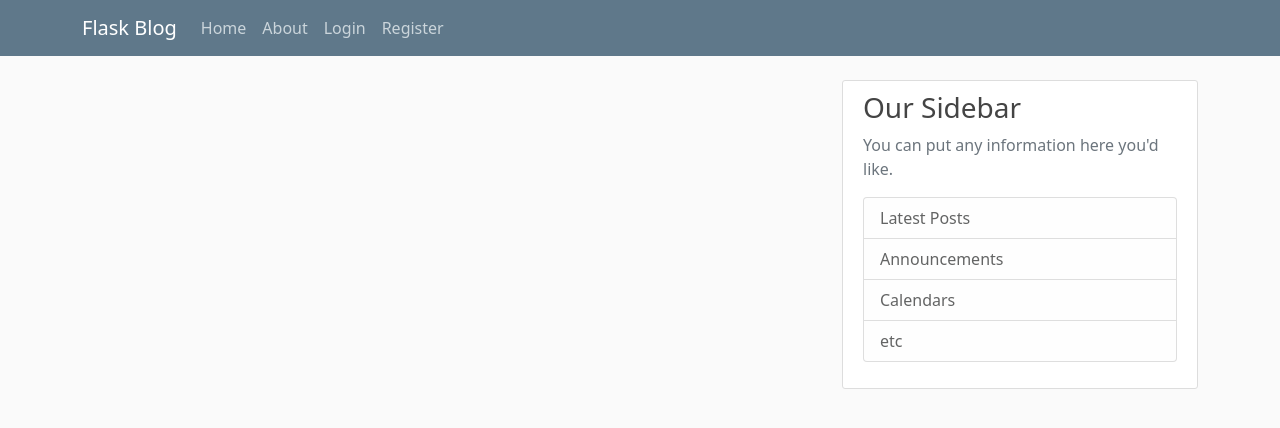
After one commit to fermions75/Flask-Practice, a Flask app: template templates/Layout.html in a window 1280 px wide. The commit adds this page. Shown: the top 428 px of the page. Run offline with Flask 2, Linux system fonts and the light colour scheme; the template is opened without the code that fills it, so the values that code supplies are empty.

Commit message:
static files add

```diff
--- a/Practice1.py
+++ b/Practice1.py
@@ -1,4 +1,4 @@
-from flask import Flask, render_template
+from flask import Flask, render_template, url_for
 
 app = Flask(__name__)
 
--- /dev/null
+++ b/static/main.css
@@ -0,0 +1,80 @@
+body {
+  background: #fafafa;
+  color: #333333;
+  margin-top: 5rem;
+}
+
+h1, h2, h3, h4, h5, h6 {
+  color: #444444;
+}
+
+.bg-steel {
+  background-color: #5f788a;
+}
+
+.site-header .navbar-nav .nav-link {
+  color: #cbd5db;
+}
+
+.site-header .navbar-nav .nav-link:hover {
+  color: #ffffff;
+}
+
+.site-header .navbar-nav .nav-link.active {
+  font-weight: 500;
+}
+
+.content-section {
+  background: #ffffff;
+  padding: 10px 20px;
+  border: 1px solid #dddddd;
+  border-radius: 3px;
+  margin-bottom: 20px;
+}
+
+.article-title {
+  color: #444444;
+}
+
+a.article-title:hover {
+  color: #428bca;
+  text-decoration: none;
+}
+
+.article-content {
+  white-space: pre-line;
+}
+
+.article-img {
+  height: 65px;
+  width: 65px;
+  margin-right: 16px;
+}
+
+.article-metadata {
+  padding-bottom: 1px;
+  margin-bottom: 4px;
+  border-bottom: 1px solid #e3e3e3
+}
+
+.article-metadata a:hover {
+  color: #333;
+  text-decoration: none;
+}
+
+.article-svg {
+  width: 25px;
+  height: 25px;
+  vertical-align: middle;
+}
+
+.account-img {
+  height: 125px;
+  width: 125px;
+  margin-right: 20px;
+  margin-bottom: 16px;
+}
+
+.account-heading {
+  font-size: 2.5rem;
+}
--- /dev/null
+++ b/templates/Layout.html
@@ -0,0 +1,78 @@
+<!DOCTYPE html>
+<html lang="en">
+<head>
+    <meta charset="utf-8">
+    <meta name="viewport" content="width=device-width, initial-scale=1">
+
+    <!-- Bootstrap CSS -->
+    <link href="https://cdn.jsdelivr.net/npm/bootstrap@5.0.2/dist/css/bootstrap.min.css" rel="stylesheet" integrity="sha384-EVSTQN3/azprG1Anm3QDgpJLIm9Nao0Yz1ztcQTwFspd3yD65VohhpuuCOmLASjC" crossorigin="anonymous">
+    <link rel = "stylesheet" type="text/css" href="{{ url_for('static', filename='main.css') }}">
+
+    {% if title%}
+        <title> Flask Blog - {{ title }} </title>
+    {% else %}
+        <title> Flask Blog  </title>
+    {% endif %}
+</head>
+<body>
+
+    <header class="site-header">
+      <nav class="navbar navbar-expand-md navbar-dark bg-steel fixed-top">
+        <div class="container">
+          <a class="navbar-brand mr-4" href="/">Flask Blog</a>
+          <button class="navbar-toggler" type="button" data-toggle="collapse" data-target="#navbarToggle" aria-controls="navbarToggle" aria-expanded="false" aria-label="Toggle navigation">
+            <span class="navbar-toggler-icon"></span>
+          </button>
+          <div class="collapse navbar-collapse" id="navbarToggle">
+            <div class="navbar-nav mr-auto">
+              <a class="nav-item nav-link" href="/">Home</a>
+              <a class="nav-item nav-link" href="/about">About</a>
+            </div>
+            <!-- Navbar Right Side -->
+            <div class="navbar-nav">
+              <a class="nav-item nav-link" href="/login">Login</a>
+              <a class="nav-item nav-link" href="/register">Register</a>
+            </div>
+          </div>
+        </div>
+      </nav>
+    </header>
+
+    <main role="main" class="container">
+      <div class="row">
+        <div class="col-md-8">
+          {% block content %}{% endblock %}
+        </div>
+
+        <div class="col-md-4">
+          <div class="content-section">
+            <h3>Our Sidebar</h3>
+            <p class='text-muted'>You can put any information here you'd like.
+              <ul class="list-group">
+                <li class="list-group-item list-group-item-light">Latest Posts</li>
+                <li class="list-group-item list-group-item-light">Announcements</li>
+                <li class="list-group-item list-group-item-light">Calendars</li>
+                <li class="list-group-item list-group-item-light">etc</li>
+              </ul>
+            </p>
+          </div>
+        </div>
+      </div>
+    </main>
+
+
+
+
+
+    <!-- Optional JavaScript; choose one of the two! -->
+
+    <!-- Option 1: Bootstrap Bundle with Popper -->
+    <script src="https://cdn.jsdelivr.net/npm/bootstrap@5.0.2/dist/js/bootstrap.bundle.min.js" integrity="sha384-MrcW6ZMFYlzcLA8Nl+NtUVF0sA7MsXsP1UyJoMp4YLEuNSfAP+JcXn/tWtIaxVXM" crossorigin="anonymous"></script>
+
+    <!-- Option 2: Separate Popper and Bootstrap JS -->
+
+    <script src="https://cdn.jsdelivr.net/npm/@popperjs/core@2.9.2/dist/umd/popper.min.js" integrity="sha384-IQsoLXl5PILFhosVNubq5LC7Qb9DXgDA9i+tQ8Zj3iwWAwPtgFTxbJ8NT4GN1R8p" crossorigin="anonymous"></script>
+    <script src="https://cdn.jsdelivr.net/npm/bootstrap@5.0.2/dist/js/bootstrap.min.js" integrity="sha384-cVKIPhGWiC2Al4u+LWgxfKTRIcfu0JTxR+EQDz/bgldoEyl4H0zUF0QKbrJ0EcQF" crossorigin="anonymous"></script>
+
+</body>
+</html>
```
Also changed, not shown: templates/About.html (+4 -15 lines), templates/Home.html (+13 -17 lines).
